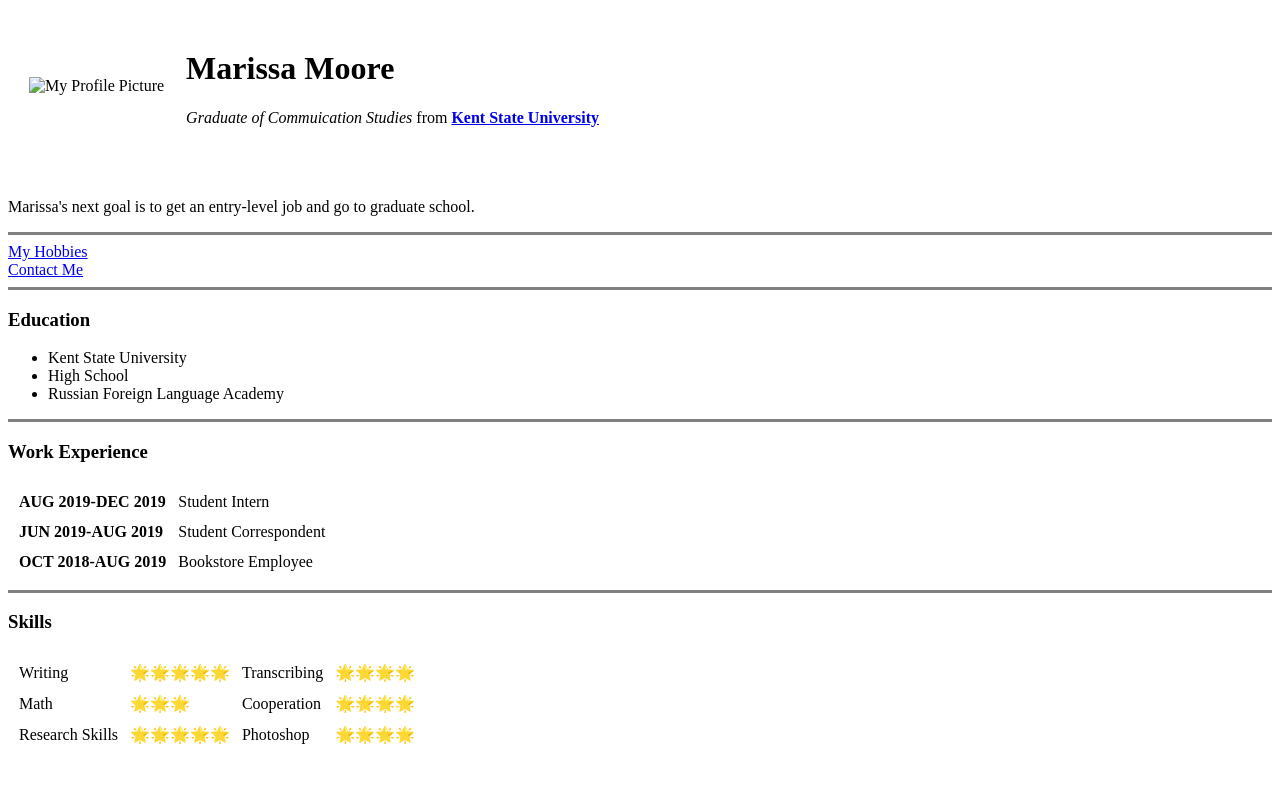
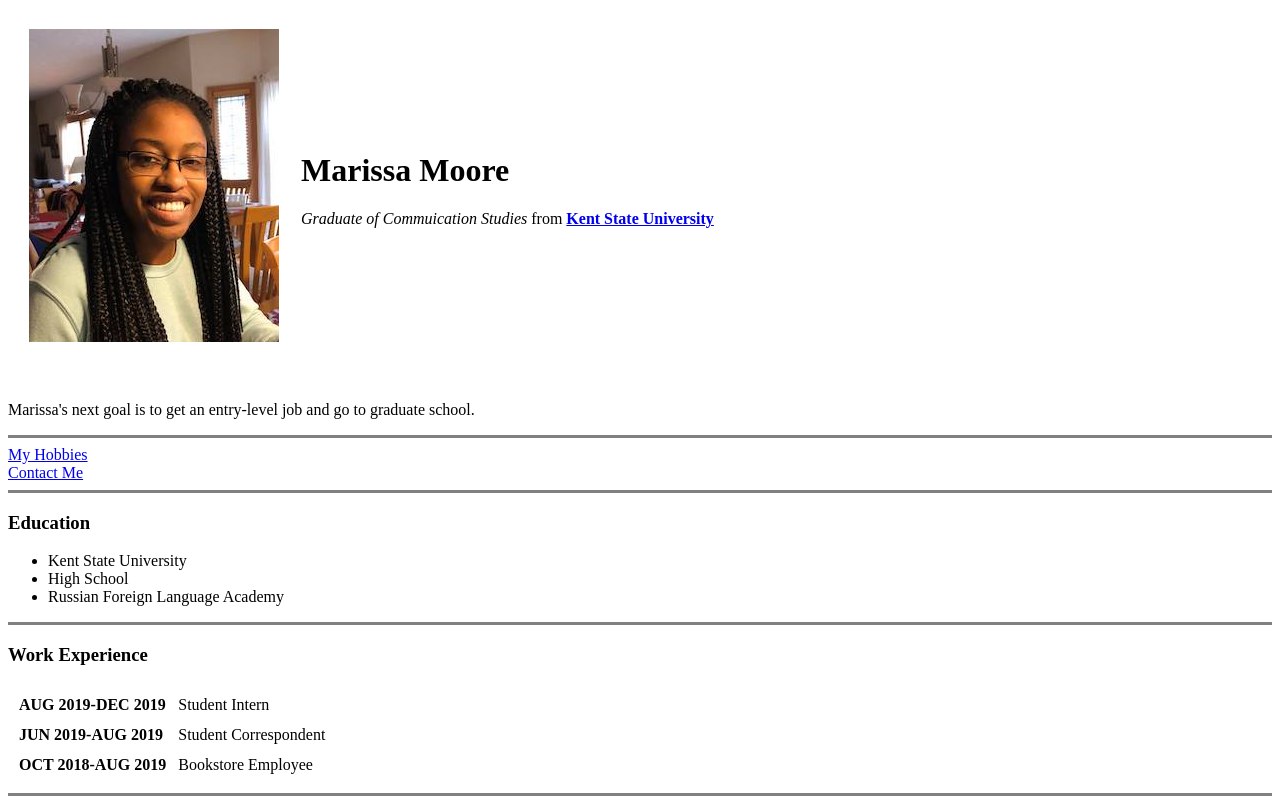
Before and after one commit to cookiecream63/cv, a plain HTML site: page index.html in a window 1280 px wide. Shown: the top 800 px of the page. Drawn offline with Linux system fonts and the light colour scheme.

Commit message:
Update index.html

```diff
--- a/index.html
+++ b/index.html
@@ -9,7 +9,7 @@
 <body>
   <table cellspacing="20">
     <tr>
-      <td><img src="marissa 21.jpg" alt="My Profile Picture"></td>
+      <td><img src="folder/marissa 21.jpg" alt="My Profile Picture"></td>
       <td>
         <h1>Marissa Moore</h1>
         <p><em>Graduate of Commuication Studies</em> from <strong><a href="https://www.kent.edu/">Kent State University</a></strong></p>
```
